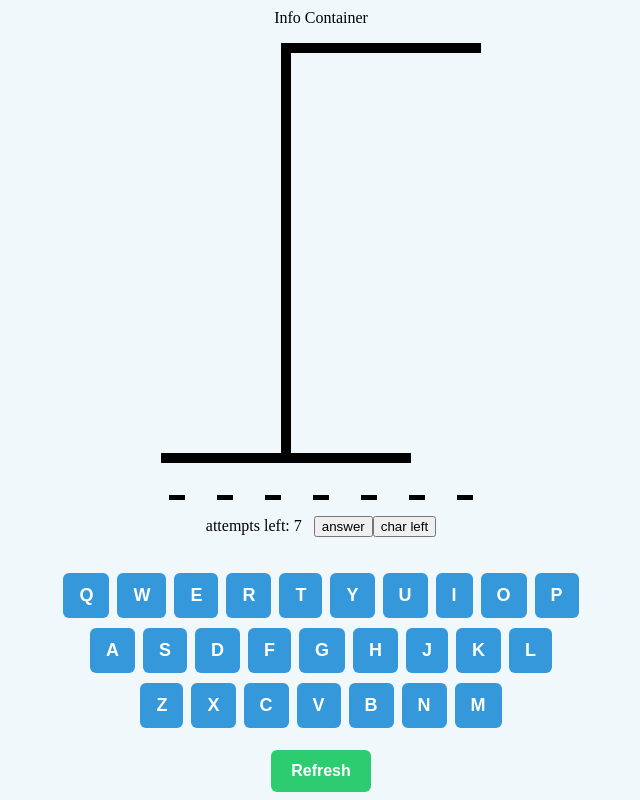
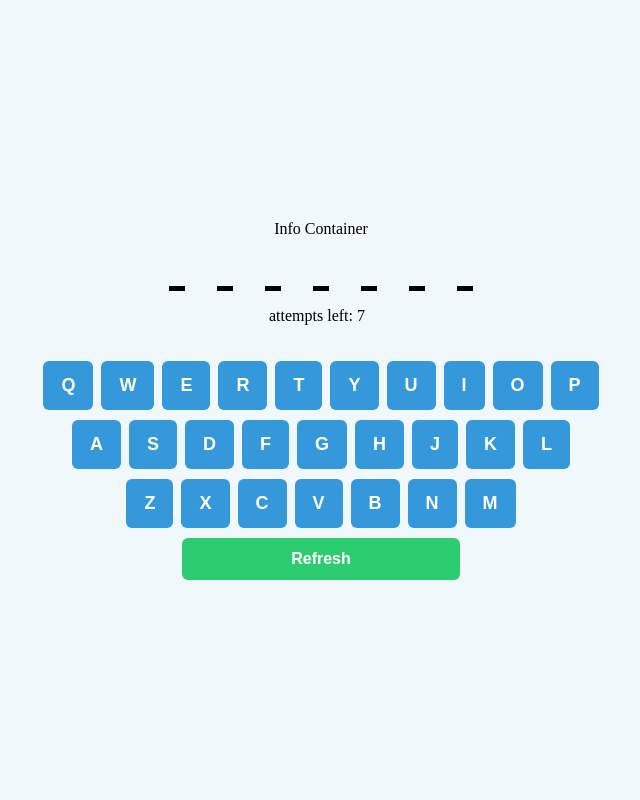
Before and after one commit to luckygoswami/Hangman, a React (Vite) app: page / in a window 1280 px wide. Shown: the whole page, without its empty margins (319-959 px from the left). Built offline with nearby package versions, Linux system fonts and the light colour scheme.

Commit message:
optimise logic for buttons disability and others

```diff
--- a/src/App.tsx
+++ b/src/App.tsx
@@ -7,7 +7,9 @@ import Hangman from './components/Hangman';
 const App: React.FC = () => {
   const [keyboardKey, setKeyboardKey] = useState(0);
   const [userInput, setUserInput] = useState<string | null>();
-  const [attempts, setAttempts] = useState(7);
+  const [correctGuess, setCorrectGuess] = useState<string[]>([]);
+  const [incorrectGuess, setIncorrectGuess] = useState<string[]>([]);
+  const attempts = 7 - incorrectGuess.length;
   const [wordObj, setWordObj] = useState(
     wordList[Math.floor(Math.random() * 850)]
   );
@@ -22,7 +24,8 @@ const App: React.FC = () => {
     const newWordObj = wordList[Math.floor(Math.random() * 850)];
     setWordObj(newWordObj);
     setKeyboardKey((prev) => prev + 1); // just to remount the Keyboard component
-    setAttempts(7);
+    setCorrectGuess([]);
+    setIncorrectGuess([]);
     setCharLeft(newWordObj.word.split(''));
     for (let i = 0; i < charSpans.length; i++) {
       const charSpan = charSpans.item(i);
@@ -34,29 +37,25 @@ const App: React.FC = () => {
   }
 
   function handleUserInput(input: string) {
-    input = input.toUpperCase();
-    const charBtn = document.getElementById(`${input}-btn`);
-
-    if (charLeft.includes(input.toLowerCase())) {
+    if (correctGuess.includes(input) || incorrectGuess.includes(input)) return; // Return early if the user input is duplicate
+    if (charLeft.includes(input)) {
       // Correct guess logic
+      setCorrectGuess((prev) => [...prev, input]);
 
       // reveal the character occurence
       for (let i = 0; i < charSpans.length; i++) {
         const charSpan = charSpans.item(i);
-        if (charSpan && charSpan.innerText == input) {
+        if (charSpan && charSpan.innerText == input.toUpperCase()) {
           charSpan.style.display = 'inline';
           charSpan.style.color = 'green';
         }
       }
 
       // update the charleft array
-      setCharLeft(charLeft.filter((char) => char != input.toLowerCase()));
-
-      charBtn?.setAttribute('disabled', 'true');
+      setCharLeft(charLeft.filter((char) => char != input));
     } else {
       // Incorrect guess logic
-      setAttempts((prev) => prev - 1);
-      charBtn?.setAttribute('disabled', 'true');
+      setIncorrectGuess((prev) => [...prev, input]);
     }
   }
 
@@ -75,9 +74,7 @@ const App: React.FC = () => {
   return (
     <div className="main">
       <div>Info Container</div>
-      <div>
-        <Hangman numberOfGuesses={attempts} />
-      </div>
+      <div>{/* <Hangman numberOfGuesses={attempts} /> */}</div>
       <div
         className="char-container"
         style={{ display: 'flex', gap: '2rem' }}>
@@ -98,11 +95,7 @@ const App: React.FC = () => {
             </div>
           ))}
       </div>
-      <div>
-        attempts left: {attempts} &nbsp;{' '}
-        <button onClick={() => console.log(wordObj.word)}>answer</button>
-        <button onClick={() => console.log(charLeft)}>char left</button>
-      </div>
+      <div>attempts left: {attempts} &nbsp; </div>
       <div className="keyboard-container">
         <Keyboard
           key={keyboardKey}
@@ -110,6 +103,8 @@ const App: React.FC = () => {
           handleRefresh={handleRefresh}
           isWinner={isWinner}
           isGameOver={isGameOver}
+          correctGuess={correctGuess}
+          incorrectGuess={incorrectGuess}
         />
       </div>
     </div>
--- a/src/components/Keyboard.tsx
+++ b/src/components/Keyboard.tsx
@@ -1,13 +1,15 @@
 import React, { useEffect } from 'react';
 import '../styles/Keyboard.css';
 
-const keyboardRows: string[] = ['QWERTYUIOP', 'ASDFGHJKL', 'ZXCVBNM'];
+const keyboardRows: string[] = ['qwertyuiop', 'asdfghjkl', 'zxcvbnm'];
 
 type KeyboardProps = {
   userInput: (key: string) => void;
   handleRefresh: () => void;
   isWinner: boolean;
   isGameOver: boolean;
+  correctGuess: string[];
+  incorrectGuess: string[];
 };
 
 const Keyboard: React.FC<KeyboardProps> = ({
@@ -15,14 +17,18 @@ const Keyboard: React.FC<KeyboardProps> = ({
   handleRefresh,
   isWinner,
   isGameOver,
+  correctGuess,
+  incorrectGuess,
 }) => {
   useEffect(() => {
     // handle keyboard input
     const handleKeypress = (e: globalThis.KeyboardEvent) => {
-      if (e.key == ' ') {
+      const input = e.key.toLowerCase();
+
+      if (input == ' ') {
         handleRefresh();
       } else {
-        /^[a-zA-Z]$/.test(e.key) && userInput(e.key);
+        /^[a-zA-Z]$/.test(input) && userInput(input);
       }
     };
 
@@ -43,8 +49,19 @@ const Keyboard: React.FC<KeyboardProps> = ({
             <button
               key={char}
               id={`${char}-btn`}
-              className="char-btn"
-              disabled={isWinner || isGameOver}
+              className={`char-btn ${
+                correctGuess.includes(char)
+                  ? 'correct-key'
+                  : incorrectGuess.includes(char)
+                  ? 'incorrect-key'
+                  : ''
+              }`}
+              disabled={
+                isWinner ||
+                isGameOver ||
+                correctGuess.includes(char) ||
+                incorrectGuess.includes(char)
+              }
               onClick={() => userInput(char)}>
               {char}
             </button>
--- a/src/styles/Keyboard.css
+++ b/src/styles/Keyboard.css
@@ -1,4 +1,3 @@
-/* Keyboard Styles */
 .keyboard {
   display: flex;
   flex-direction: column;
@@ -15,12 +14,12 @@
 .char-btn {
   background-color: #3498db;
   color: white;
-  border: none;
+  border: 2px solid #ffffff00;
   padding: 12px 16px;
   font-size: 18px;
   font-weight: bold;
+  border-radius: 6px;
   text-transform: uppercase;
-  border-radius: 6px;
   cursor: pointer;
   transition: background 0.2s ease-in-out;
 }
@@ -32,11 +31,24 @@
 .char-btn:disabled {
   background-color: #bdc3c7;
   cursor: not-allowed;
+
+  &.correct-key {
+    background: #2ecc71; /* Green */
+    color: white;
+    border: 2px solid #27ae60;
+    position: relative;
+  }
+
+  &.incorrect-key {
+    background: #e74c3c; /* Red */
+    color: white;
+    border: 2px solid #c0392b;
+    position: relative;
+  }
 }
 
-/* Spacebar Button */
 .spacebar-btn {
-  margin-top: 12px;
+  width: 50%;
   padding: 12px 20px;
   background-color: #2ecc71;
   font-size: 16px;
```
